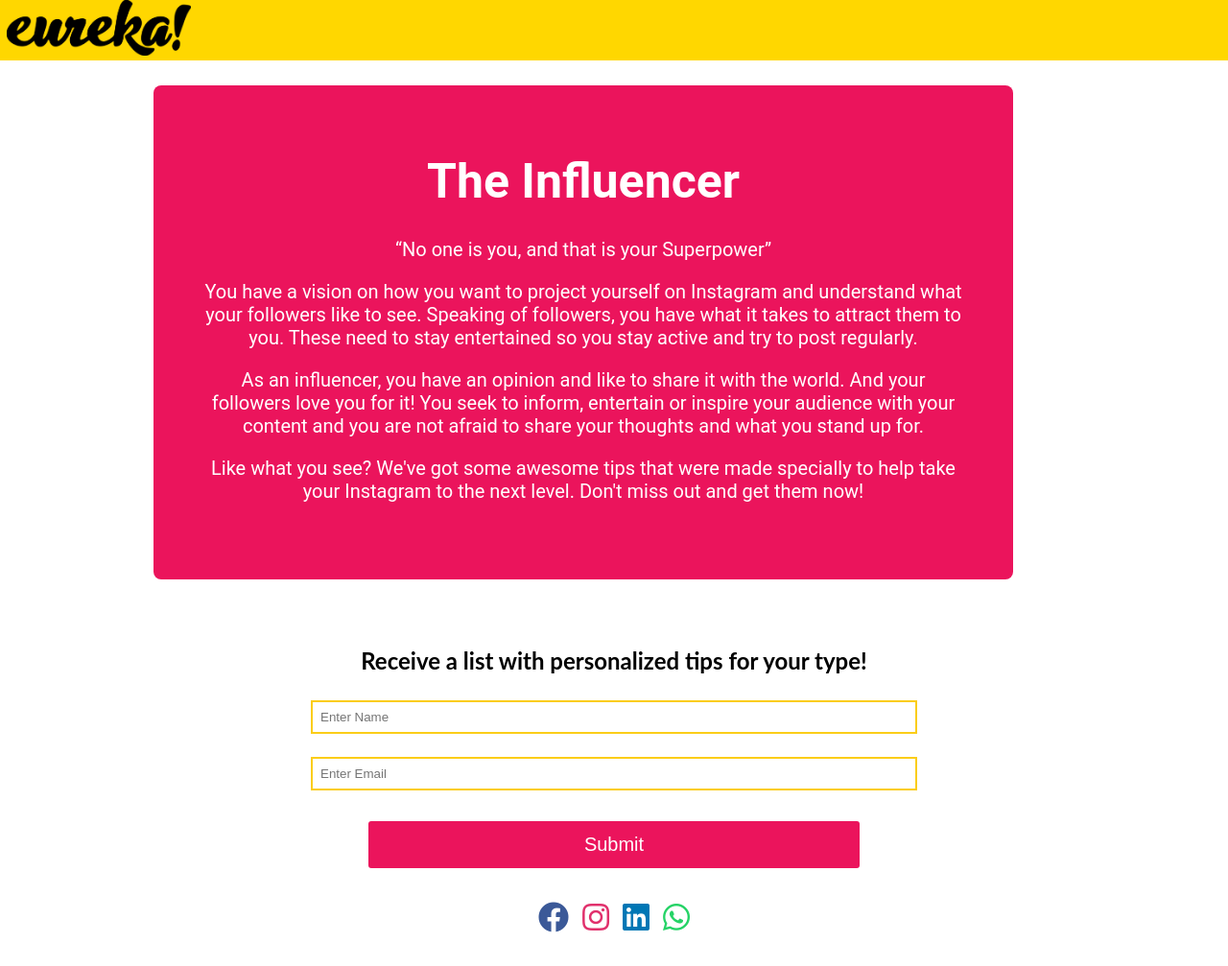
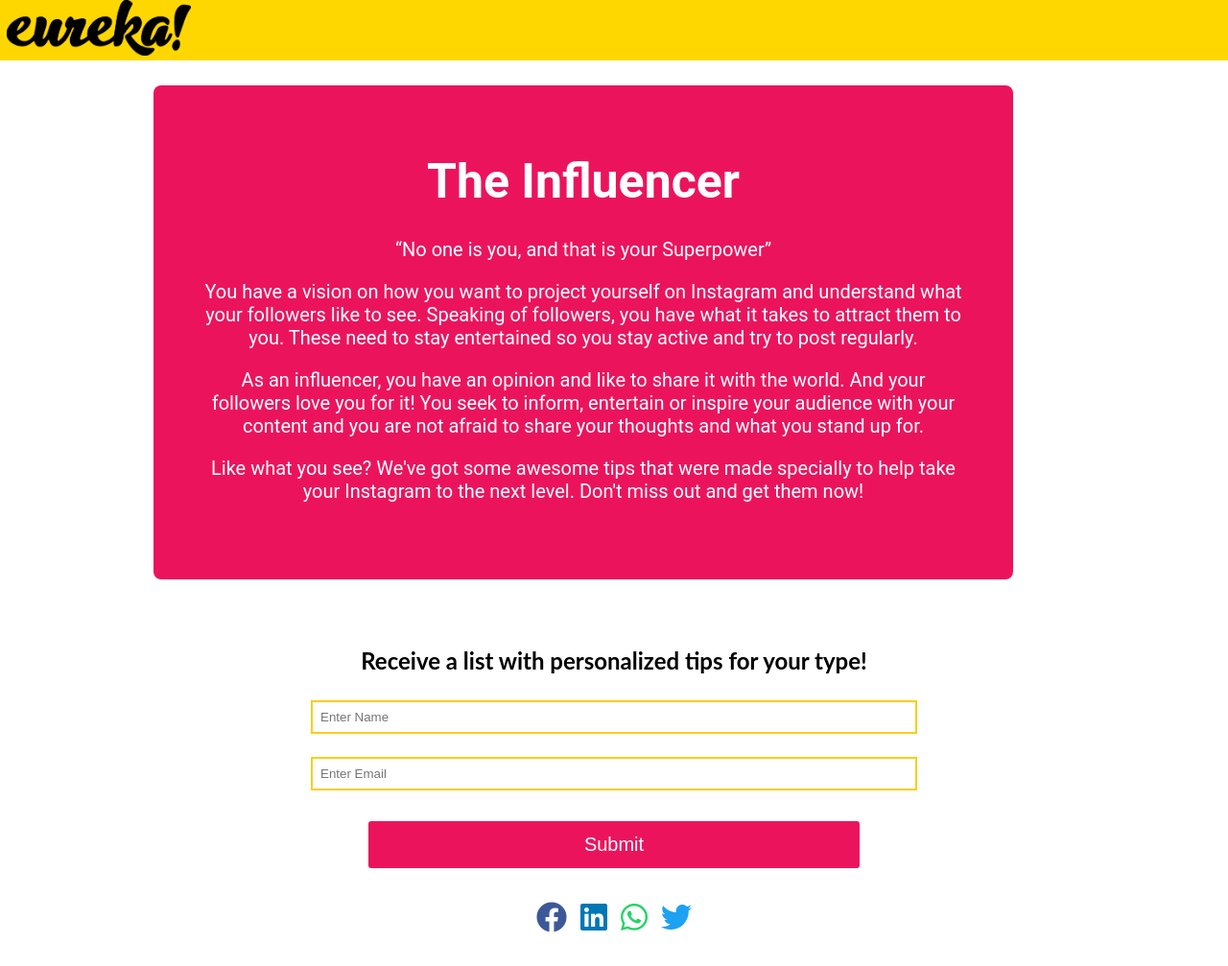
Before and after one commit to KeerthanaAnandan/instagram-quiz, a plain HTML site: page end.html in a window 1280 px wide. Shown: the whole page at 96% size. Drawn offline with Linux system fonts and the light colour scheme.

Commit message:
updated twitter icon

```diff
--- a/dist/css/style.css
+++ b/dist/css/style.css
@@ -416,10 +416,12 @@ li {
   color: #3b5998;
 }
 
-.share-btn-container .fa-instagram {
+/*.share-btn-container .fa-instagram {
   color: #e1306c;
+}*/
+.share-btn-container .fa-twitter {
+  color: #1da1f2;
 }
-
 .share-btn-container .fa-linkedin {
   color: #0077b5;
 }
--- a/dist/js/userInfo.js
+++ b/dist/js/userInfo.js
@@ -201,7 +201,7 @@ https://www.linkedin.com/shareArticle?url=[post-url]&title=[post-title]
 */
 
 const facebookBtn = document.querySelector(".facebook-btn");
-const instagramBtn = document.querySelector(".instagram-btn");
+const twitterBtn = document.querySelector(".twitter-btn");
 
 const linkedinBtn = document.querySelector(".linkedin-btn");
 const whatsappBtn = document.querySelector(".whatsapp-btn");
@@ -216,10 +216,10 @@ function init() {
     `https://www.facebook.com/sharer.php?u=${postUrl}`
   );
 
-  instagramBtn.setAttribute(
+  twitterBtn.setAttribute(
     "href",
 
-    `https://www.instagram.com/share/?url=${postUrl}`
+    `https://twitter.com/share?url=${postUrl}&text=${postTitle}`
   );
 
   // linkedinBtn.setAttribute(
--- a/end.html
+++ b/end.html
@@ -89,9 +89,9 @@
           <i class="fab fa-facebook"></i>
         </a>
 
-        <a href="#" class="instagram-btn">
+       <!-- <a href="#" class="instagram-btn">
           <i class="fab fa-instagram"></i>
-        </a>
+        </a>-->
 
 
 
@@ -101,6 +101,9 @@
 
         <a href="#" class="whatsapp-btn">
           <i class="fab fa-whatsapp"></i>
+        </a>
+        <a href="#" class="twitter-btn">
+          <i class="fab fa-twitter"></i>
         </a>
 
       </div>
```
